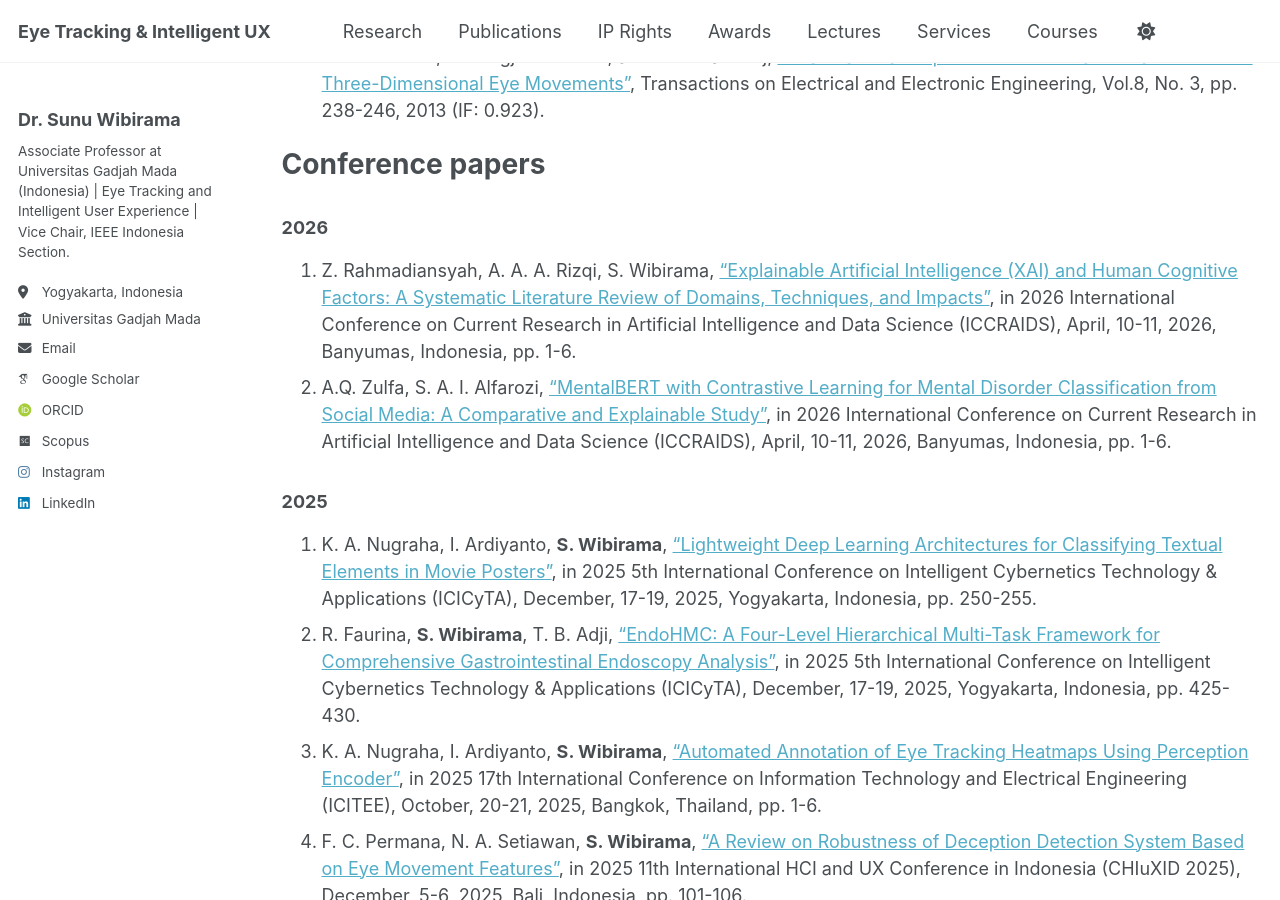
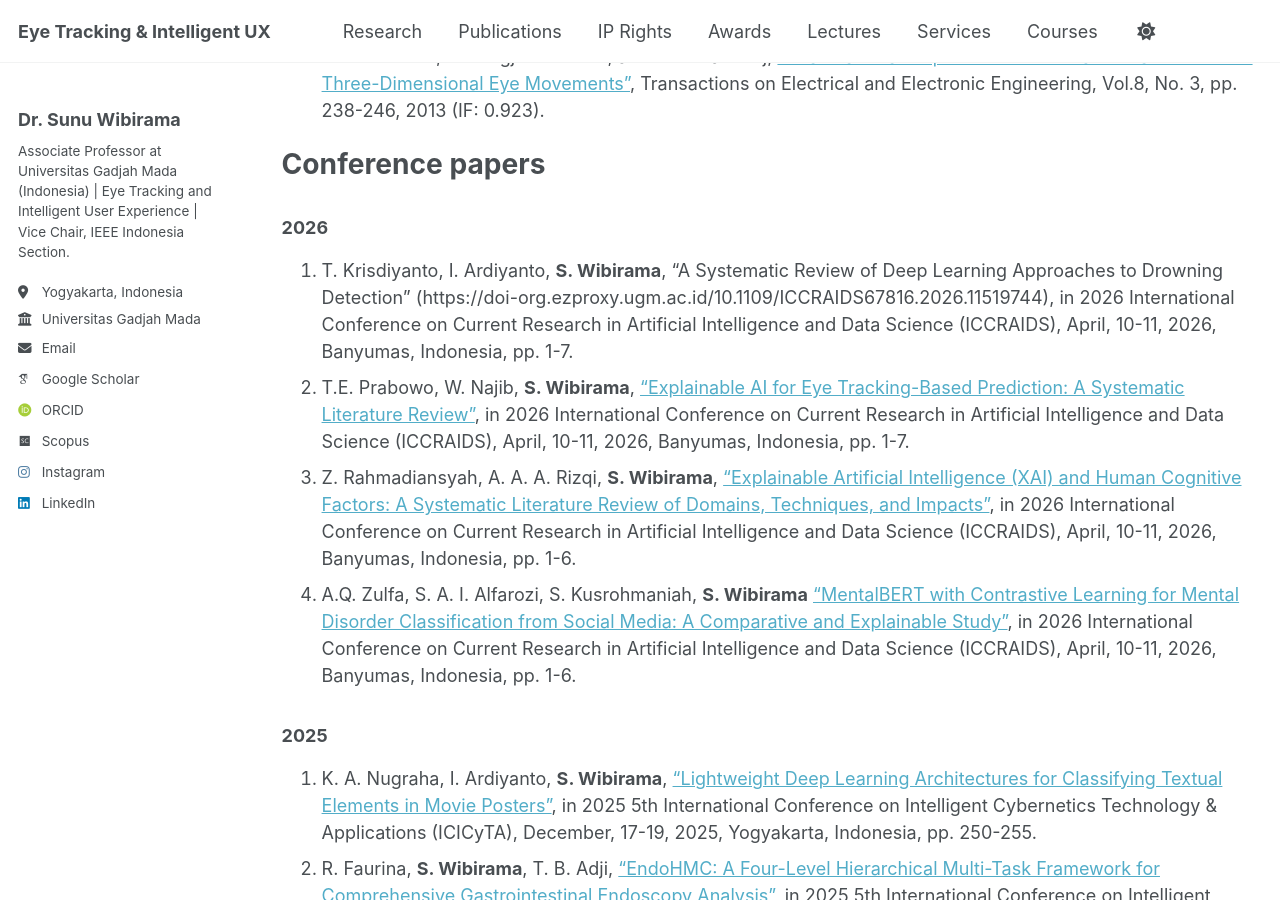
Before and after one commit to wibirama/wibirama.github.io, a Jekyll site: the page built from _pages/allpublications.md, in a window 1280 px wide and 900 px high, scrolled down 3902 px. Built offline with Jekyll 4.4.1, drawn with Linux system fonts in a browser that asks for light colours; emoji names are drawn with the system emoji font; some web fonts are replaced; a script that is not in the unit is left out.

Commit message:
Update allpublications.md

```diff
--- a/_pages/allpublications.md
+++ b/_pages/allpublications.md
@@ -98,8 +98,10 @@ Conference papers
 ======
 
 ### 2026
-1. Z. Rahmadiansyah, A. A. A. Rizqi, S. Wibirama, ["Explainable Artificial Intelligence (XAI) and Human Cognitive Factors: A Systematic Literature Review of Domains, Techniques, and Impacts"](https://doi-org.ezproxy.ugm.ac.id/10.1109/ICCRAIDS67816.2026.11519692), in 2026 International Conference on Current Research in Artificial Intelligence and Data Science (ICCRAIDS), April, 10-11, 2026, Banyumas, Indonesia, pp. 1-6.
-2. A.Q. Zulfa, S. A. I. Alfarozi, ["MentalBERT with Contrastive Learning for Mental Disorder Classification from Social Media: A Comparative and Explainable Study"](https://doi-org.ezproxy.ugm.ac.id/10.1109/ICCRAIDS67816.2026.11519647), in 2026 International Conference on Current Research in Artificial Intelligence and Data Science (ICCRAIDS), April, 10-11, 2026, Banyumas, Indonesia, pp. 1-6.
+1. T. Krisdiyanto, I. Ardiyanto, **S. Wibirama**, "A Systematic Review of Deep Learning Approaches to Drowning Detection" (https://doi-org.ezproxy.ugm.ac.id/10.1109/ICCRAIDS67816.2026.11519744), in 2026 International Conference on Current Research in Artificial Intelligence and Data Science (ICCRAIDS), April, 10-11, 2026, Banyumas, Indonesia, pp. 1-7.
+2. T.E. Prabowo, W. Najib, **S. Wibirama**, ["Explainable AI for Eye Tracking-Based Prediction: A Systematic Literature Review"](https://doi-org.ezproxy.ugm.ac.id/10.1109/ICCRAIDS67816.2026.11519747), in 2026 International Conference on Current Research in Artificial Intelligence and Data Science (ICCRAIDS), April, 10-11, 2026, Banyumas, Indonesia, pp. 1-7.
+3. Z. Rahmadiansyah, A. A. A. Rizqi, **S. Wibirama**, ["Explainable Artificial Intelligence (XAI) and Human Cognitive Factors: A Systematic Literature Review of Domains, Techniques, and Impacts"](https://doi-org.ezproxy.ugm.ac.id/10.1109/ICCRAIDS67816.2026.11519692), in 2026 International Conference on Current Research in Artificial Intelligence and Data Science (ICCRAIDS), April, 10-11, 2026, Banyumas, Indonesia, pp. 1-6.
+4. A.Q. Zulfa, S. A. I. Alfarozi, S. Kusrohmaniah, **S. Wibirama** ["MentalBERT with Contrastive Learning for Mental Disorder Classification from Social Media: A Comparative and Explainable Study"](https://doi-org.ezproxy.ugm.ac.id/10.1109/ICCRAIDS67816.2026.11519647), in 2026 International Conference on Current Research in Artificial Intelligence and Data Science (ICCRAIDS), April, 10-11, 2026, Banyumas, Indonesia, pp. 1-6.
 
 ### 2025
 
```
